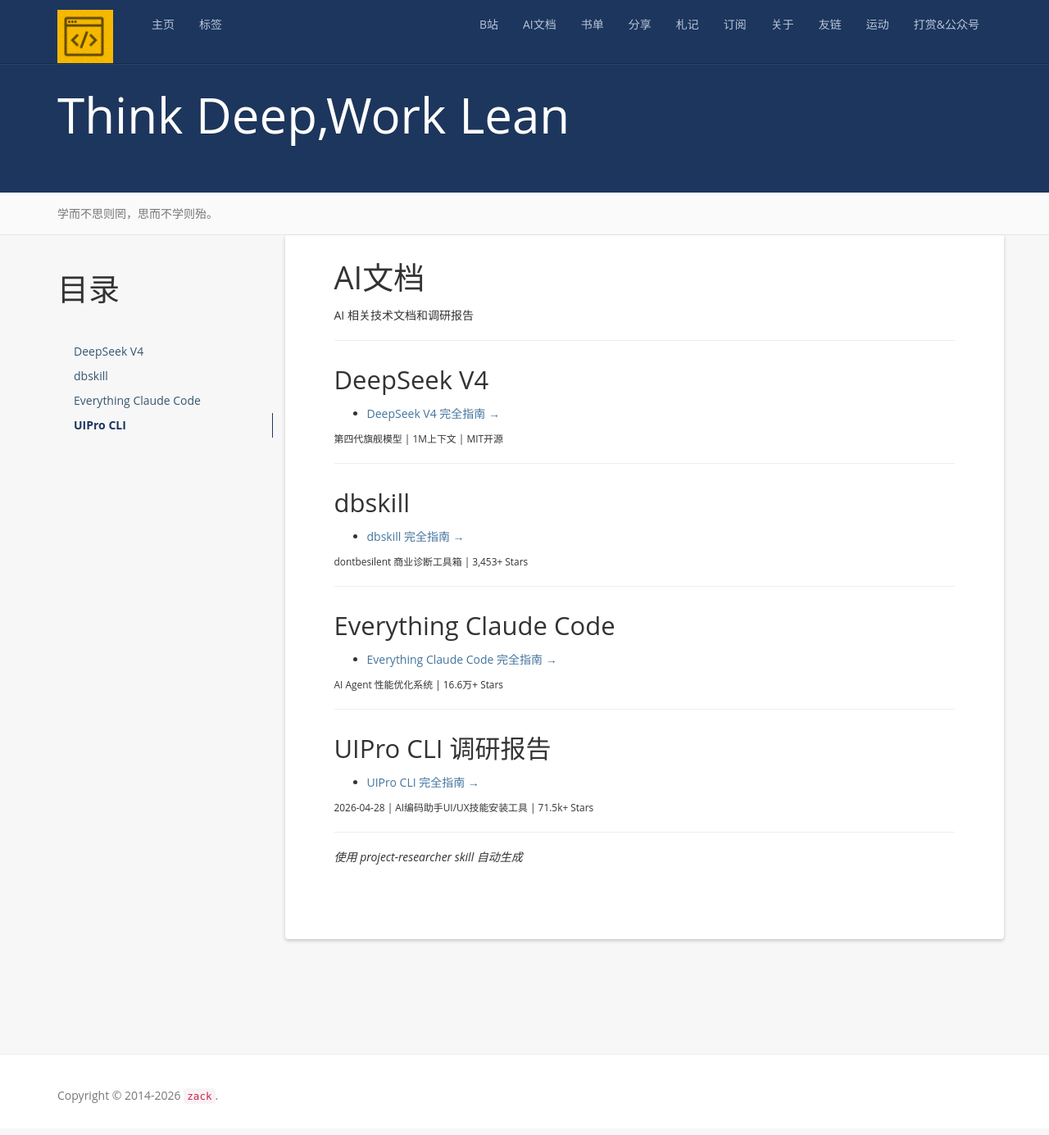
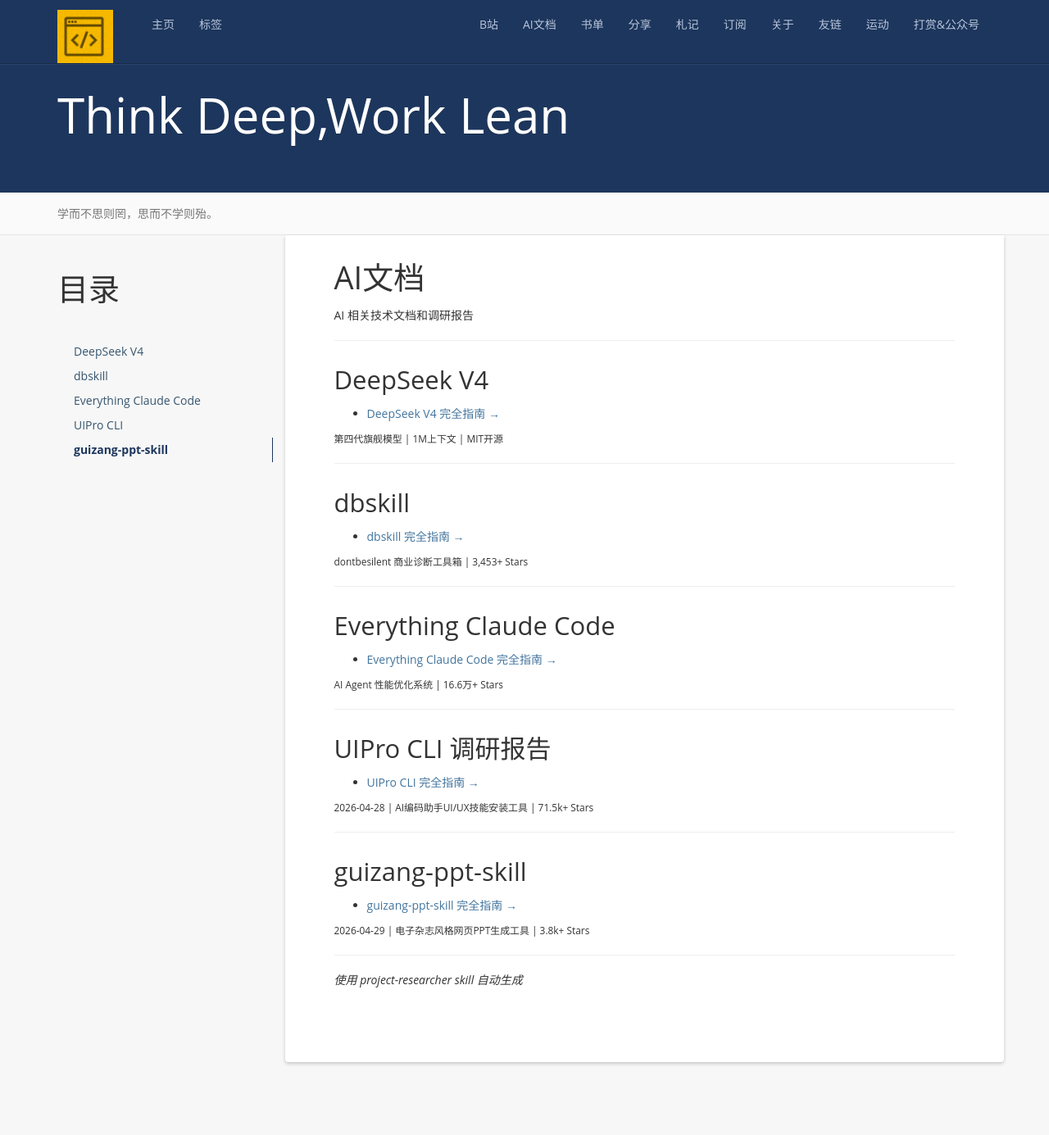
Before and after one commit to zackzhangkai/zackzhangkai.github.io, a Jekyll site: the page built from tag/AI文档/index.html, in a window 1280 px wide and 1400 px high. Shown: the top 1385 px of the window at 82% size. Built offline with Jekyll 4.4.1, drawn with Linux system fonts in a browser that asks for light colours; nearby versions of some CDN libraries; comment, search, counter and statistics services are not loaded.

Commit message:
Add guizang-ppt-skill report to AI文档

```diff
--- a/tag/AI文档/index.html
+++ b/tag/AI文档/index.html
@@ -15,6 +15,7 @@
             <li><a href="#dbskill">dbskill</a></li>
             <li><a href="#everything-claude-code">Everything Claude Code</a></li>
             <li><a href="#uipro-cli">UIPro CLI</a></li>
+            <li><a href="#guizang-ppt-skill">guizang-ppt-skill</a></li>
            </ul>
         </div>
       </div>
@@ -58,6 +59,14 @@
              <p><small>2026-04-28 | AI编码助手UI/UX技能安装工具 | 71.5k+ Stars</small></p>
 
              <hr>
+
+             <h2 id="guizang-ppt-skill">guizang-ppt-skill</h2>
+             <ul>
+               <li><a href="https://guizang-ppt-skill-report.vercel.app" target="_blank">guizang-ppt-skill 完全指南 →</a></li>
+             </ul>
+             <p><small>2026-04-29 | 电子杂志风格网页PPT生成工具 | 3.8k+ Stars</small></p>
+
+             <hr>
              <p><em>使用 project-researcher skill 自动生成</em></p>
 
           </div>
```
